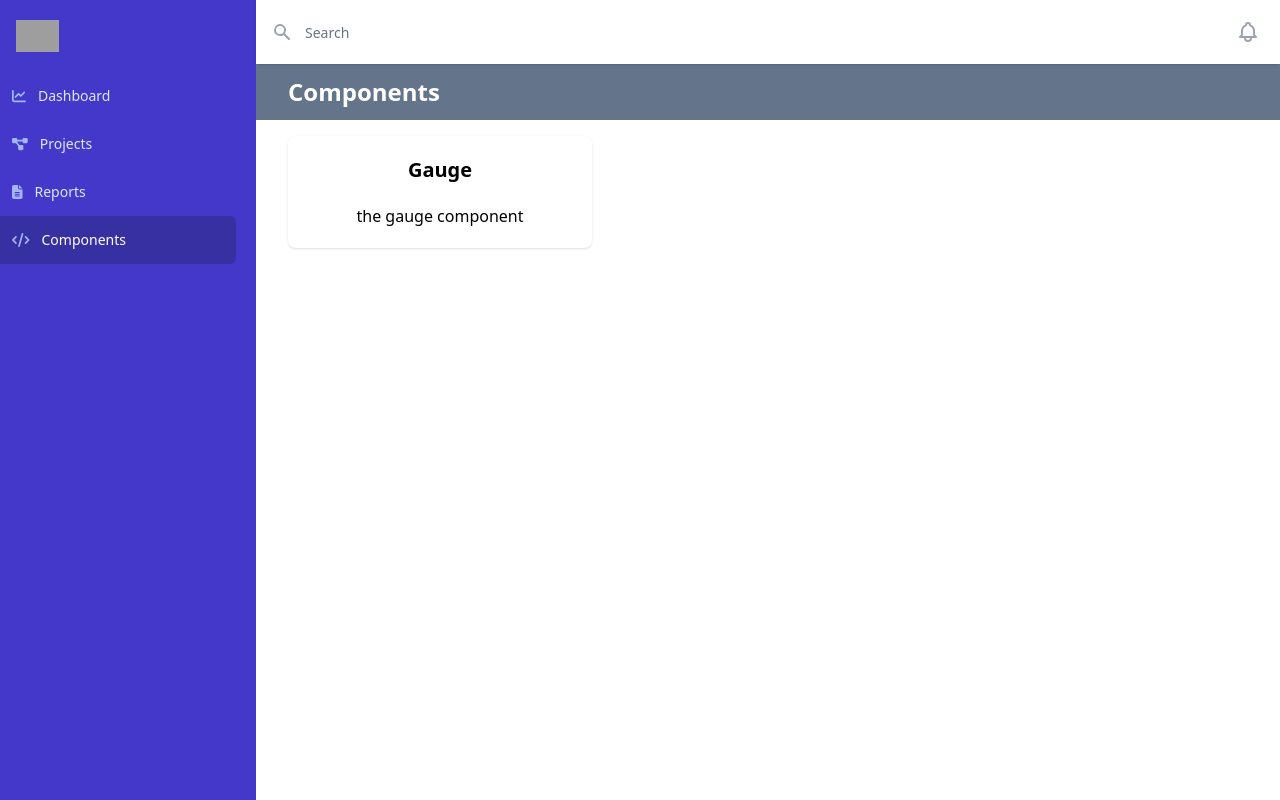
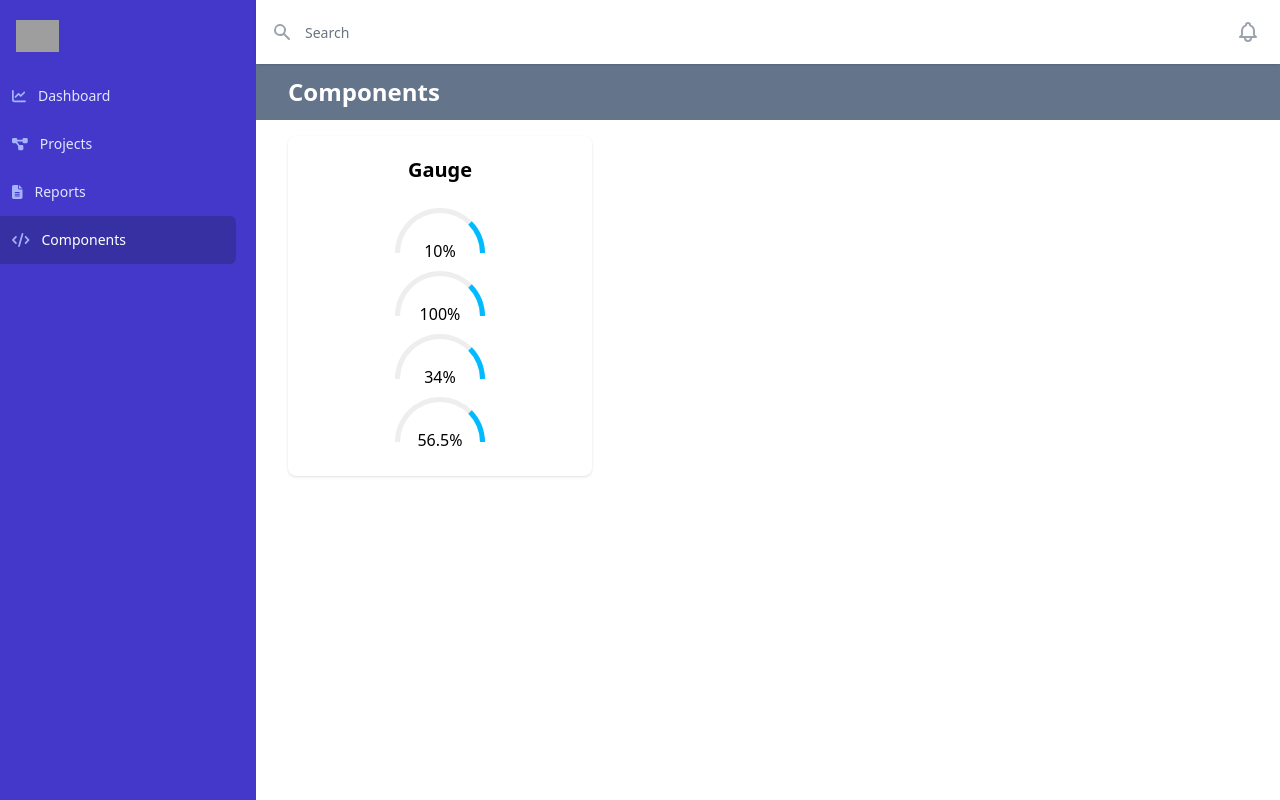
Before and after one commit to benjaminkent/vite-tailwindui, a Vue app: page /components in a window 1280 px wide. Built offline with nearby package versions, Linux system fonts and the light colour scheme; grey boxes are pictures that could not be loaded; a web font is replaced by a local one.

Commit message:
add sass and base gauge design

```diff
--- a/package.json
+++ b/package.json
@@ -22,6 +22,7 @@
     "@vitejs/plugin-vue": "^2.0.0",
     "autoprefixer": "^10.4.2",
     "postcss": "^8.4.5",
+    "sass": "^1.49.7",
     "tailwindcss": "^3.0.17",
     "typescript": "^4.4.4",
     "vite": "^2.7.2",
--- a/src/components/Gauge.vue
+++ b/src/components/Gauge.vue
@@ -1,5 +1,60 @@
 <template>
-  <div>the gauge component</div>
+  <div class="progress">
+    <div class="barOverflow">
+      <div class="bar"></div>
+    </div>
+    <span>10</span>%
+  </div>
+
+  <div class="progress">
+    <div class="barOverflow">
+      <div class="bar"></div>
+    </div>
+    <span>100</span>%
+  </div>
+
+  <div class="progress">
+    <div class="barOverflow">
+      <div class="bar"></div>
+    </div>
+    <span>34</span>%
+  </div>
+
+  <div class="progress">
+    <div class="barOverflow">
+      <div class="bar"></div>
+    </div>
+    <span>56.5</span>%
+  </div>
 </template>
 
 <script setup lang="ts"></script>
+
+<style scoped lang="scss">
+.progress {
+  position: relative;
+  margin: 4px;
+  float: left;
+  text-align: center;
+}
+.barOverflow {
+  /* Wraps the rotating .bar */
+  position: relative;
+  overflow: hidden; /* Comment this line to understand the trick */
+  width: 90px;
+  height: 45px; /* Half circle (overflow) */
+  margin-bottom: -14px; /* bring the numbers up */
+}
+.bar {
+  position: absolute;
+  top: 0;
+  left: 0;
+  width: 90px;
+  height: 90px; /* full circle! */
+  border-radius: 50%;
+  box-sizing: border-box;
+  border: 5px solid #eee; /* half gray, */
+  border-bottom-color: #0bf; /* half azure */
+  border-right-color: #0bf;
+}
+</style>
```
Also changed, not shown: 1 other file (tests, documents, lock files or other folders).
